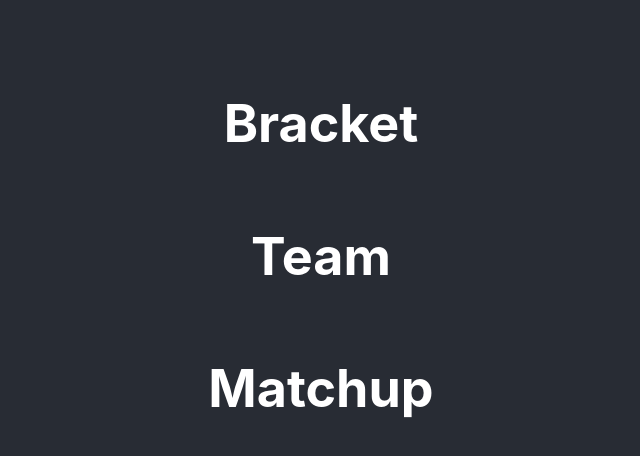
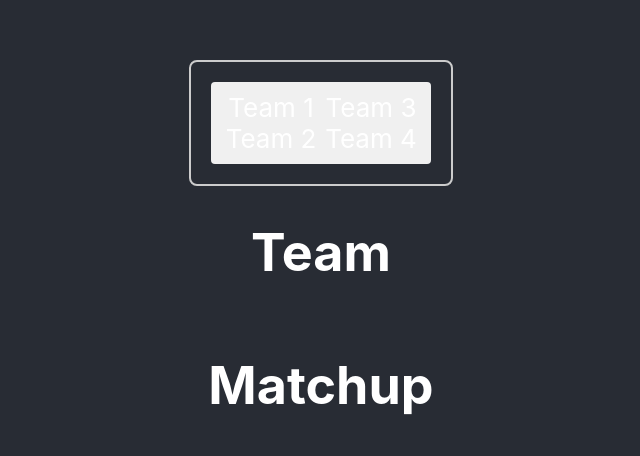
Before and after one commit to carlortiz/frontend, a React (Create React App) app: page / in a window 1280 px wide. Shown: the part 144-600 px from the top of the page, without its empty margins (319-959 px from the left). Built offline with nearby package versions, Linux system fonts and the light colour scheme.

Commit message:
created bracket component

```diff
--- /dev/null
+++ b/src/components/Bracket.css
@@ -0,0 +1,23 @@
+/* CSS to style the bracket and matchups */
+.bracket {
+    display: flex;
+    flex-direction: column;
+    gap: 20px; /* Spacing between matchups */
+    padding: 20px;
+    border: 2px solid #ccc; /* Bracket border */
+    border-radius: 8px;
+}
+
+.matchup {
+    display: flex;
+    justify-content: space-between;
+    align-items: center;
+    background-color: #f0f0f0; /* Matchup background color */
+    padding: 10px;
+    border-radius: 4px;
+}
+
+.team {
+    width: 100px; /* Adjust width as needed */
+    text-align: center;
+}
--- a/src/components/Bracket.js
+++ b/src/components/Bracket.js
@@ -1,9 +1,21 @@
 import React from 'react';
+import './Bracket.css';
 
 function Bracket() {
     return (
-        <div>
-        <h1>Bracket</h1>
+      <div>
+            <div className="bracket">
+                <div className="matchup">
+                    <div className="team">
+                        <div className="team">Team 1</div>
+                        <div className="team">Team 2</div>
+                    </div>
+                    <div className="team">
+                        <div className="team">Team 3</div>
+                        <div className="team">Team 4</div>
+                    </div>
+                </div>
+            </div>
         </div>
     );
 }
```
Also changed, not shown: src/components/Matchup.js (+5 -5 lines), src/App.css (line endings or trailing spaces).
